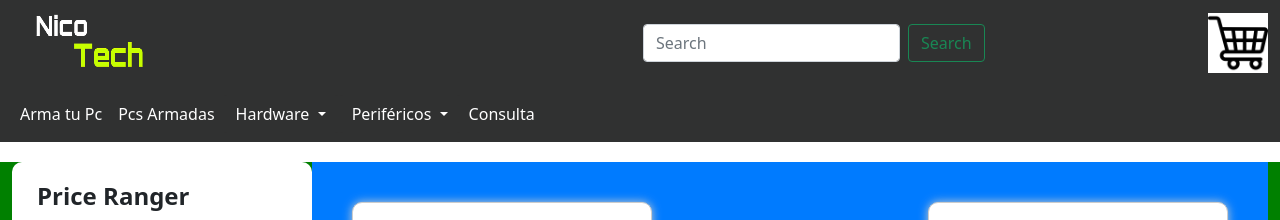
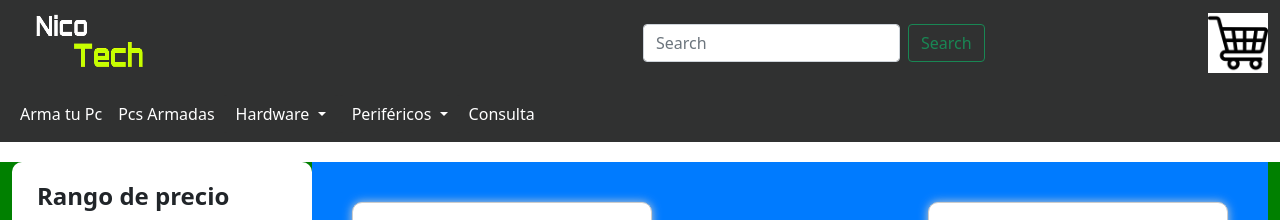
Before and after one commit to NicoTecno/IdeaDominguez, a website: page pages/productos.html in a window 1280 px wide. Shown: the top 220 px of the page. Drawn offline with nearby package versions, Linux system fonts and the light colour scheme.

Commit message:
Arreglo menor

```diff
--- a/pages/productos.html
+++ b/pages/productos.html
@@ -138,7 +138,7 @@
 
           <div class="wrapper">
             <header>
-              <h2>Price Ranger</h2>
+              <h2>Rango de precio</h2>
             </header>
             <div class="price-input">
               <div class="field">
```
